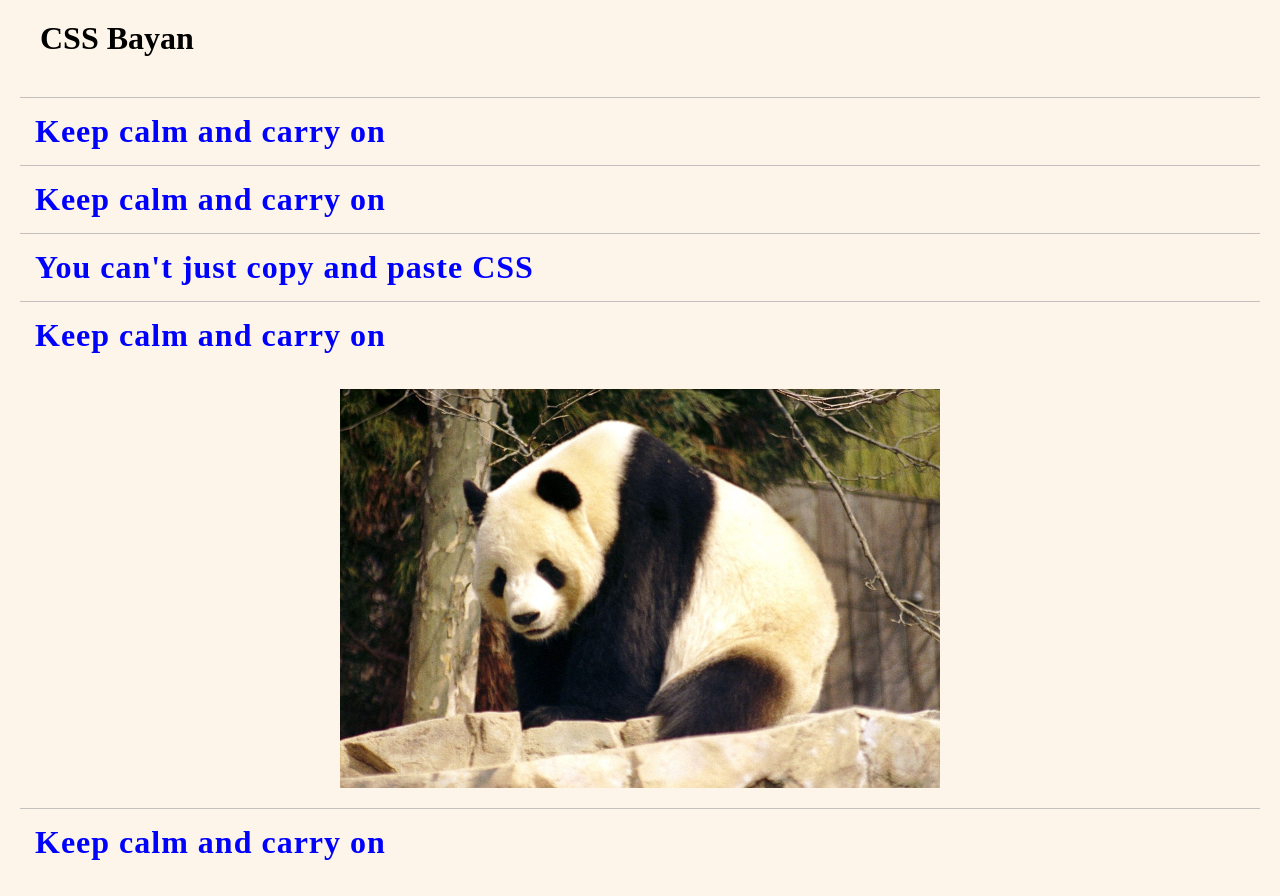
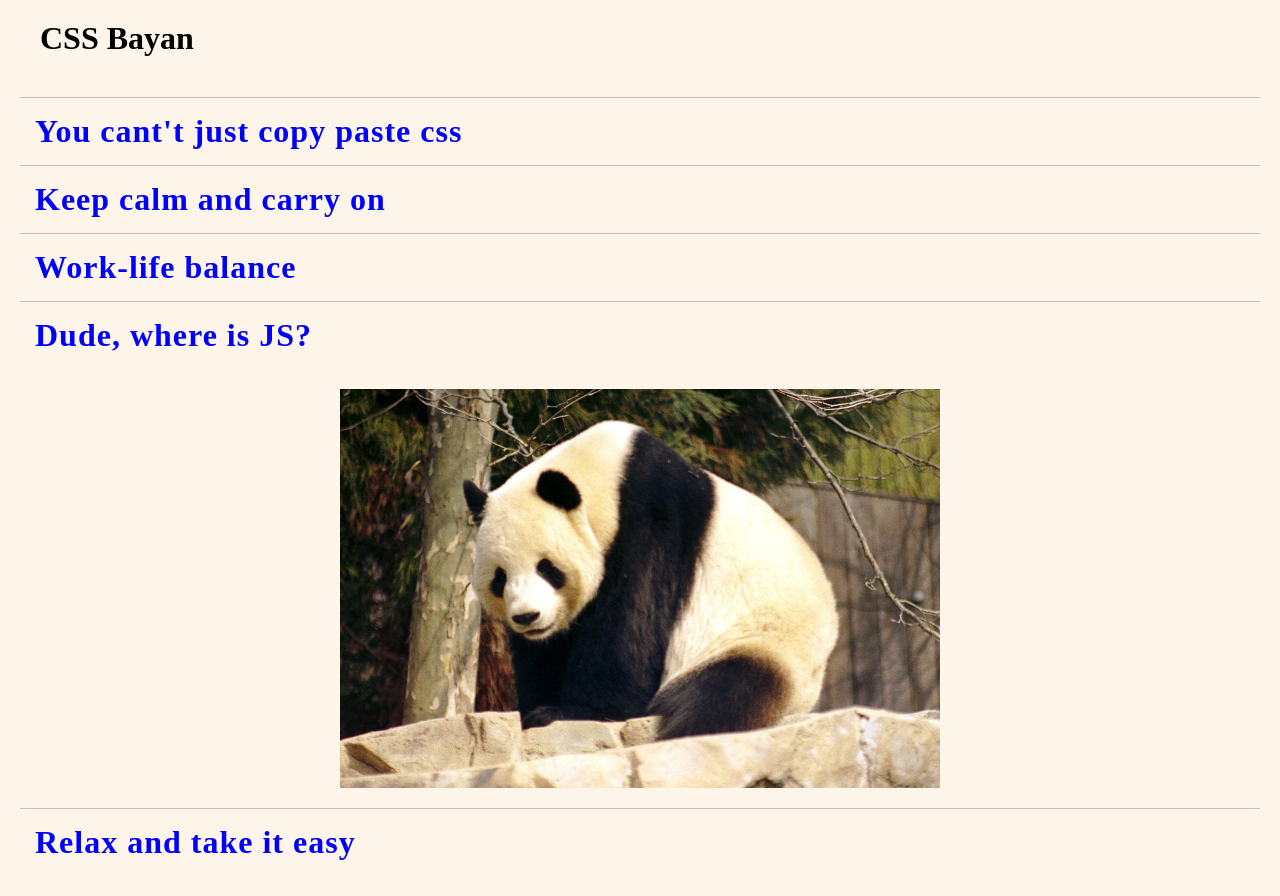
Before and after one commit to Nazarenko-wq/cssBayan, a plain HTML site: page index.html in a window 1280 px wide. Drawn offline with Linux system fonts and the light colour scheme; grey boxes are pictures that could not be loaded.

Commit message:
feat: change text (вс 12 марта 2023 г., 16:35:02)

```diff
--- a/index.html
+++ b/index.html
@@ -17,7 +17,7 @@
     <main>
         <label class="parent parent1" for="img1">
             <div class="first_child">
-                <p class="text">Keep calm and carry on </p>
+                <p class="text">You cant't just copy paste css </p>
                 <img class="open_icon" src="./assets/img/304947.svg" alt="add">
             </div>
         </label>
@@ -37,7 +37,7 @@
         </div>
         <label class="parent parent3" for="img3">
             <div class="first_child">
-                <p class="text">You can't just copy and paste CSS </p>
+                <p class="text">Work-life balance</p>
                 <img class="open_icon" src="./assets/img/304947.svg" alt="add">
             </div>
         </label>
@@ -47,7 +47,7 @@
         </div>
         <label class="parent parent4" for="img4">
             <div class="first_child">
-                <p class="text">Keep calm and carry on </p>
+                <p class="text">Dude, where is JS?</p>
                 <img class="open_icon" src="./assets/img/304947.svg" alt="add">
             </div>
         </label>
@@ -57,7 +57,7 @@
         </div>
         <label class="parent parent5" for="img5">
             <div class="first_child">
-                <p class="text">Keep calm and carry on </p>
+                <p class="text">Relax and take it easy </p>
                 <img class="open_icon" src="./assets/img/304947.svg" alt="add">
             </div>
         </label>
```
